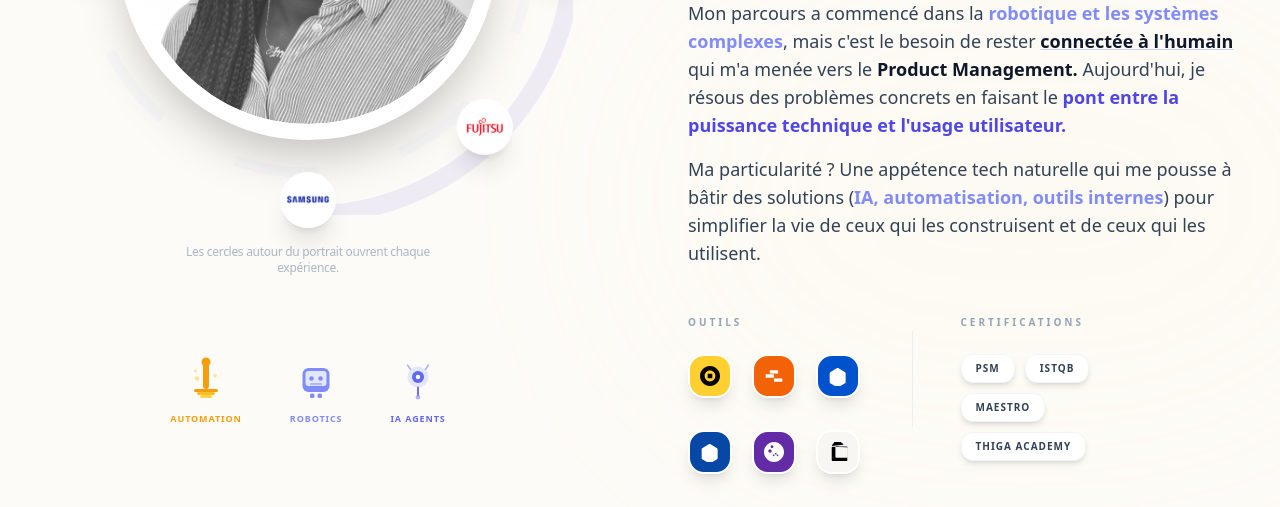
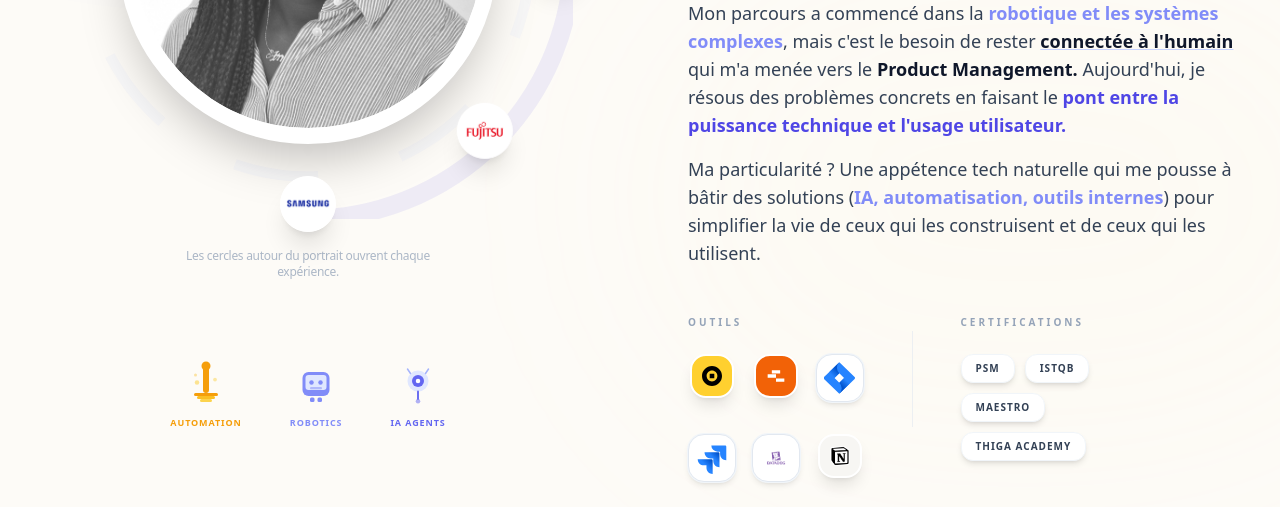
Before and after one commit to Amynata/pm-portfolio, a plain HTML site: page index.html in a window 1280 px wide. Shown: the part 445-952 px from the top of the page. Drawn offline with nearby package versions, Linux system fonts and the light colour scheme.

Commit message:
Update Portfolio v2.2.2

```diff
--- a/index.html
+++ b/index.html
@@ -186,7 +186,7 @@
           <div class="flex flex-col sm:flex-row items-center sm:items-start gap-8 md:gap-12">
             <div class="flex-1">
               <p class="text-[10px] font-black uppercase tracking-[0.3em] text-slate-400 mb-6">Outils</p>
-              <div id="tools-list" class="flex flex-wrap gap-4">
+              <div id="tools-list" class="w-full">
                 <!-- Tools injected by JS -->
               </div>
             </div>
@@ -792,12 +792,12 @@
               </span>
               <span class="text-slate-400">→</span>
               <span class="inline-flex items-center gap-1.5 px-3 py-1 rounded-full bg-white border border-[#6366F1]/25 shadow-sm text-[#6366F1] font-black">
-                <img src="Images/logo-jira.svg" alt="" class="h-4 w-4 shrink-0 object-contain" width="16" height="16" decoding="async" />
+                <img src="Images/Jira_discovery.svg" alt="" class="h-4 w-4 shrink-0 object-contain" width="16" height="16" decoding="async" />
                 Jira Discovery
               </span>
               <span class="text-slate-400">→</span>
               <span class="inline-flex items-center gap-1.5 px-3 py-1 rounded-full bg-white border border-slate-200 shadow-sm text-slate-700 font-semibold">
-                <img src="Images/logo-jira.svg" alt="" class="h-4 w-4 shrink-0 object-contain" width="16" height="16" decoding="async" />
+                <img src="Images/Jira_software.svg" alt="" class="h-4 w-4 shrink-0 object-contain" width="16" height="16" decoding="async" />
                 Tickets delivery
               </span>
               <span class="text-slate-400">→</span>
@@ -824,10 +824,11 @@
                 <div class="space-y-3">
                   <p class="text-[10px] font-black uppercase tracking-[0.25em] text-slate-400">Intégration</p>
                   <div class="mx-auto w-32 md:w-40 rounded-3xl bg-gradient-to-b from-[#EEF2FF] to-white shadow-xl border border-[#6366F1]/20 px-4 py-4 flex flex-col items-center gap-2">
-                    <div class="flex items-center justify-center gap-1.5 rounded-2xl bg-white px-2.5 py-2 shadow-md ring-1 ring-[#6366F1]/15">
+                    <div class="flex items-center justify-center gap-1 rounded-2xl bg-white px-2 py-2 shadow-md ring-1 ring-[#6366F1]/15 flex-wrap">
                       <img src="Images/logo-airtable.svg" alt="" class="h-5 w-5 object-contain" width="20" height="20" decoding="async" />
                       <span class="text-[10px] font-black text-slate-300">+</span>
-                      <img src="Images/logo-jira.svg" alt="" class="h-5 w-5 object-contain" width="20" height="20" decoding="async" />
+                      <img src="Images/Jira_discovery.svg" alt="" class="h-4 w-4 object-contain" width="16" height="16" decoding="async" />
+                      <img src="Images/Jira_software.svg" alt="" class="h-4 w-4 object-contain" width="16" height="16" decoding="async" />
                     </div>
                     <p class="text-[11px] font-black text-slate-900 leading-tight">Discovery → Delivery</p>
                     <p class="text-[10px] text-slate-500 leading-snug">
@@ -1423,12 +1424,12 @@
               </span>
               <span class="text-slate-400">→</span>
               <span class="inline-flex items-center gap-1.5 px-3 py-1 rounded-full bg-white border border-[#6366F1]/25 shadow-sm text-[#6366F1] font-black">
-                <img src="Images/logo-jira.svg" alt="" class="h-4 w-4 shrink-0 object-contain" width="16" height="16" decoding="async" />
+                <img src="Images/Jira_discovery.svg" alt="" class="h-4 w-4 shrink-0 object-contain" width="16" height="16" decoding="async" />
                 Jira Discovery
               </span>
               <span class="text-slate-400">→</span>
               <span class="inline-flex items-center gap-1.5 px-3 py-1 rounded-full bg-white border border-slate-200 shadow-sm text-slate-700 font-semibold">
-                <img src="Images/logo-jira.svg" alt="" class="h-4 w-4 shrink-0 object-contain" width="16" height="16" decoding="async" />
+                <img src="Images/Jira_software.svg" alt="" class="h-4 w-4 shrink-0 object-contain" width="16" height="16" decoding="async" />
                 Delivery tickets
               </span>
               <span class="text-slate-400">→</span>
@@ -1455,10 +1456,11 @@
                 <div class="space-y-3">
                   <p class="text-[10px] font-black uppercase tracking-[0.25em] text-slate-400">Integration</p>
                   <div class="mx-auto w-32 md:w-40 rounded-3xl bg-gradient-to-b from-[#EEF2FF] to-white shadow-xl border border-[#6366F1]/20 px-4 py-4 flex flex-col items-center gap-2">
-                    <div class="flex items-center justify-center gap-1.5 rounded-2xl bg-white px-2.5 py-2 shadow-md ring-1 ring-[#6366F1]/15">
+                    <div class="flex items-center justify-center gap-1 rounded-2xl bg-white px-2 py-2 shadow-md ring-1 ring-[#6366F1]/15 flex-wrap">
                       <img src="Images/logo-airtable.svg" alt="" class="h-5 w-5 object-contain" width="20" height="20" decoding="async" />
                       <span class="text-[10px] font-black text-slate-300">+</span>
-                      <img src="Images/logo-jira.svg" alt="" class="h-5 w-5 object-contain" width="20" height="20" decoding="async" />
+                      <img src="Images/Jira_discovery.svg" alt="" class="h-4 w-4 object-contain" width="16" height="16" decoding="async" />
+                      <img src="Images/Jira_software.svg" alt="" class="h-4 w-4 object-contain" width="16" height="16" decoding="async" />
                     </div>
                     <p class="text-[11px] font-black text-slate-900 leading-tight">Discovery → Delivery</p>
                     <p class="text-[10px] text-slate-500 leading-snug">
--- a/main.js
+++ b/main.js
@@ -920,10 +920,6 @@
   // Icônes SVG des outils (reprennent la maquette React)
   const miroIcon = `<svg viewBox="0 0 24 24" class="w-5 h-5" fill="currentColor"><path d="M12 0C5.373 0 0 5.373 0 12s5.373 12 12 12 12-5.373 12-12S18.627 0 12 0zm0 18.462c-3.564 0-6.462-2.898-6.462-6.462S8.436 5.538 12 5.538s6.462 2.898 6.462 6.462-2.898 6.462-6.462 6.462zM9.231 9.231h5.538v5.538H9.231V9.231z" /></svg>`;
   const replitIcon = `<svg viewBox="0 0 24 24" class="w-5 h-5" fill="currentColor"><path d="M2 10h10v4H2v-4zm5-5h10v4H7V5zm5 10h10v4H12v-4z" /></svg>`;
-  const jiraIcon = `<svg viewBox="0 0 24 24" class="w-5 h-5" fill="currentColor"><path d="M11.58 2.25c-.23 0-.46.06-.66.19L2.66 7.4c-.4.26-.66.72-.66 1.21v10.78c0 .49.26.95.66 1.21l8.26 4.96c.4.24.91.24 1.32 0l8.26-4.96c.4-.26.66-.72.66-1.21V8.61c0-.49-.26-.95-.66-1.21l-8.26-4.96c-.2-.13-.43-.19-.66-.19z" /></svg>`;
-  const datadogIcon = `<svg viewBox="0 0 24 24" class="w-5 h-5" fill="currentColor"><path d="M12 0C5.373 0 0 5.373 0 12s5.373 12 12 12 12-5.373 12-12S18.627 0 12 0zm5.12 16.5c-.32.48-.96.64-1.44.32-.48-.32-.64-.96-.32-1.44.32-.48.96-.64 1.44-.32.48.32.64.96.32 1.44zm-2.08-1.76c-.32.48-.96.64-1.44.32-.48-.32-.64-.96-.32-1.44.32-.48.96-.64 1.44-.32.48.32.64.96.32 1.44zm-2.56 1.76c-.32.48-.96.64-1.44.32-.48-.32-.64-.96-.32-1.44.32-.48.96-.64 1.44-.32.48.32.64.96.32 1.44zM7.2 12.8c-1.1 0-2-.9-2-2s.9-2 2-2 2 .9 2 2-.9 2-2 2zm2.4-5.6c-.88 0-1.6-.72-1.6-1.6s.72-1.6 1.6-1.6 1.6.72 1.6 1.6-.72 1.6-1.6 1.6z"/></svg>`;
-  const notionIcon = `<svg viewBox="0 0 24 24" class="w-5 h-5" fill="currentColor"><path d="M4.459 4.208c.746.606 1.026.56 2.428.402l11.67-1.392c.28 0-.047-.28-.138-.321L17.33 1.59c-.495-.247-.737-.495-1.033-.742l-4.875-3.534c-.434-.371-.99-.464-1.486-.092L4.459 4.208zm0 .607v16.81c0 .651.467 1.172 1.119 1.172h16.422c.651 0 1.172-.521 1.172-1.172V7.405c0-.698-.606-1.212-1.26-1.172L5.578 5.841c-.651-.047-1.119.474-1.119 1.172v.002zm4.36 1.633c-.046-.651.468-1.119 1.172-1.119h12.047c.697 0 1.259.468 1.212 1.119v11.214c0 .697-.468 1.259-1.119 1.212H10.091c-.697 0-1.259-.468-1.212-1.172V6.448z"/></svg>`;
-
   const tools = [
     { name: 'Miro', color: '#FFD02F', textColor: 'text-black', icon: miroIcon, level: 5,
       desc: { FR: 'Workshop & Discovery', EN: 'Workshop & Discovery' },
@@ -933,19 +929,19 @@
       desc: { FR: 'Prototypage rapide', EN: 'Rapid prototyping' },
       detail: { FR: 'Prototypage rapide de MVPs et proof-of-concepts. Développement d\'outils internes et d\'assistants IA pour accélérer les cycles discovery.', EN: 'Rapid prototyping of MVPs and proof-of-concepts. Building internal tools and AI assistants to accelerate discovery cycles.' }
     },
-    { name: 'Jira Software', color: '#0052CC', textColor: 'text-white', icon: jiraIcon, level: 5,
+    { name: 'Jira Software', color: '#0052CC', textColor: 'text-white', icon: '', iconSrc: 'Images/Jira_software.svg', level: 5, neutralLogoBtn: true,
       desc: { FR: 'Backlog & Agile Ops', EN: 'Backlog & Agile Ops' },
       detail: { FR: 'Gestion du backlog produit, pilotage des sprints et suivi delivery. Structuration des epics, stories et critères d\'acceptance.', EN: 'Product backlog management, sprint planning and delivery tracking. Structuring epics, stories and acceptance criteria.' }
     },
-    { name: 'Jira Discovery', color: '#0747A6', textColor: 'text-white', icon: jiraIcon, level: 4,
+    { name: 'Jira Discovery', color: '#0747A6', textColor: 'text-white', icon: '', iconSrc: 'Images/Jira_discovery.svg', level: 4, neutralLogoBtn: true,
       desc: { FR: 'Discovery & Priorisation', EN: 'Discovery & Prioritisation' },
       detail: { FR: 'Collecte et priorisation des opportunités produit. Scoring d\'impact, gestion des insights utilisateurs et alignement stratégique.', EN: 'Collecting and prioritizing product opportunities. Impact scoring, user insights management and strategic alignment.' }
     },
-    { name: 'Datadog', color: '#632CA6', textColor: 'text-white', icon: datadogIcon, level: 4,
+    { name: 'Datadog', color: '#632CA6', textColor: 'text-white', icon: '', iconSrc: 'Images/datadog_logo.png', level: 4, neutralLogoBtn: true,
       desc: { FR: 'Observabilité', EN: 'Observability' },
       detail: { FR: 'Monitoring de la performance produit, suivi des métriques d\'usage en temps réel et mise en place de dashboards d\'observabilité data.', EN: 'Product performance monitoring, real-time usage metrics tracking and setting up data observability dashboards.' }
     },
-    { name: 'Notion', color: '#F7F6F3', textColor: 'text-black', icon: notionIcon, level: 5,
+    { name: 'Notion', color: '#F7F6F3', textColor: 'text-black', icon: '', iconSrc: 'Images/notion_logo.png', level: 5,
       desc: { FR: 'Docs & suivi produit', EN: 'Docs & product tracking' },
       detail: { FR: 'Documentation produit, roadmaps, specs et bases de connaissance partagées avec les équipes.', EN: 'Product documentation, roadmaps, specs and shared knowledge bases with teams.' }
     },
@@ -1631,7 +1627,7 @@
 
     // Ligne du haut (index 0–2) : tooltip au-dessus (bottom-full). Ligne du bas (3–5) : tooltip en dessous (top-full).
     list.innerHTML =
-      '<div class="flex flex-wrap gap-x-5 gap-y-8 justify-center lg:justify-start">' +
+      '<div class="grid w-full grid-cols-3 gap-x-2 gap-y-8 sm:gap-x-4 justify-items-center">' +
       tools
         .map(function (item, idx) {
           var tooltipUp = idx < 3;
@@ -1654,16 +1650,32 @@
             escapeHtml(item.desc[lang]) +
             '</span>' +
             '</span>';
+          var imgSizeClass = item.neutralLogoBtn ? 'w-8 h-8 max-w-[2rem] max-h-[2rem]' : 'w-5 h-5';
+          var imgWh = item.neutralLogoBtn ? '32' : '20';
+          var iconMarkup = item.iconSrc
+            ? '<img src="' +
+              escapeHtml(item.iconSrc) +
+              '" alt="" class="' +
+              imgSizeClass +
+              ' object-contain object-center pointer-events-none" width="' +
+              imgWh +
+              '" height="' +
+              imgWh +
+              '" decoding="async" />'
+            : '<div class="' + item.textColor + '">' + item.icon + '</div>';
+          var btnClass =
+            'tool-btn relative rounded-2xl flex items-center justify-center transition-all duration-300 hover:scale-110 ';
+          var btnStyle = '';
+          if (item.neutralLogoBtn) {
+            btnClass +=
+              'w-12 h-12 bg-white border border-slate-200 shadow-md ring-1 ring-slate-100';
+          } else {
+            btnClass += 'w-11 h-11 shadow-lg border-2 border-white';
+            btnStyle = 'background-color:' + item.color;
+          }
+          var styleAttr = btnStyle ? ' style="' + btnStyle + '"' : '';
           var btnHtml =
-            '<button type="button" class="tool-btn relative w-11 h-11 rounded-2xl flex items-center justify-center shadow-lg border-2 border-white transition-all duration-300 hover:scale-110" style="background-color:' +
-            item.color +
-            '">' +
-            '<div class="' +
-            item.textColor +
-            '">' +
-            item.icon +
-            '</div>' +
-            '</button>';
+            '<button type="button" class="' + btnClass + '"' + styleAttr + '>' + iconMarkup + '</button>';
           var inner =
             '<div class="relative inline-flex flex-col items-center">' +
             (tooltipUp ? labelHtml + btnHtml : btnHtml + labelHtml) +
```
Also changed, not shown: Images/Jira_discovery.svg (renamed from Images/jira-discovery.svg), Images/datadog_logo.png (renamed from Images/pngegg.png), Images/notion_logo.png (renamed from Images/5fb6d3336e2d460004a5e31f.png).
